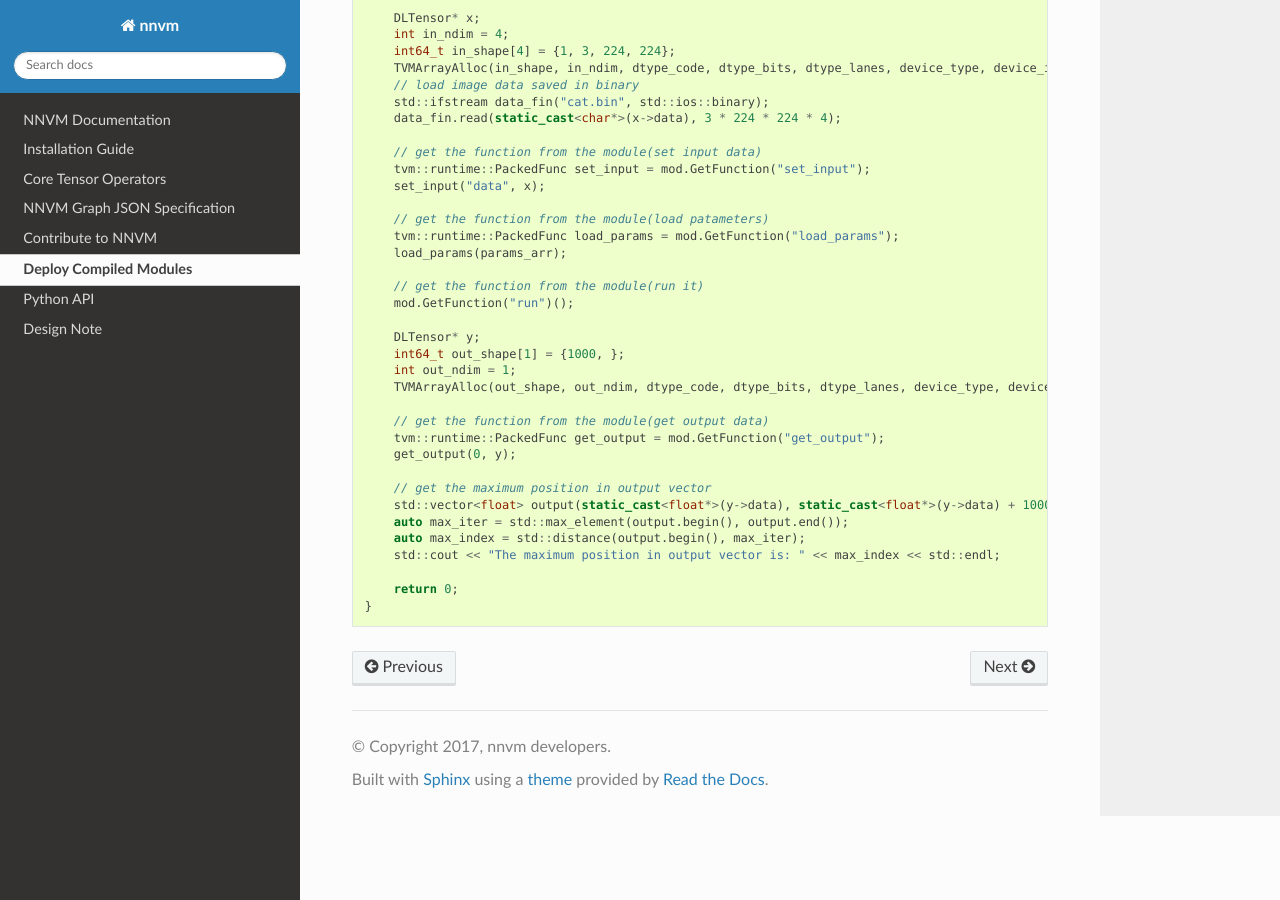
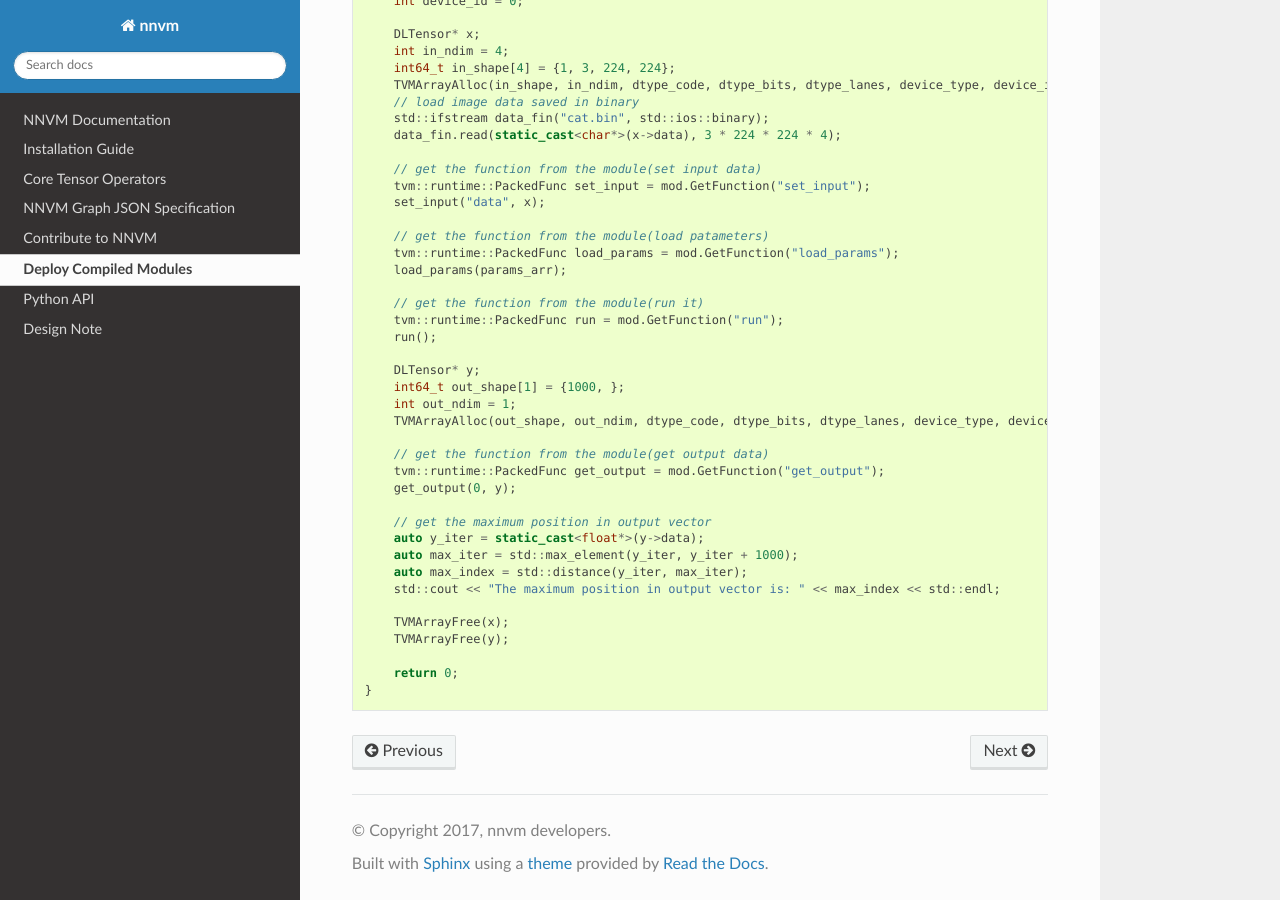
Before and after one commit to dmlc/nnvm, a Sphinx documentation site: the page built from docs/how_to/deploy.md, in a window 1280 px wide and 900 px high, scrolled down 1582 px. Built offline with Sphinx 7.4.7 and the Read the Docs theme 2.0.0, drawn with Linux system fonts in a browser that asks for light colours; pages that are not in the unit, such as notebooks, are missing from menus; the version number could not be read and is left out.

Commit message:
Update deploy.md
Add an example in c++.

```diff
--- a/docs/how_to/deploy.md
+++ b/docs/how_to/deploy.md
@@ -96,7 +97,8 @@ int main()
     load_params(params_arr);
 
     // get the function from the module(run it)
-    mod.GetFunction("run")();
+    tvm::runtime::PackedFunc run = mod.GetFunction("run");
+    run();
 
     DLTensor* y;
     int64_t out_shape[1] = {1000, };
@@ -108,10 +110,13 @@ int main()
     get_output(0, y);
 
     // get the maximum position in output vector
-    std::vector<float> output(static_cast<float*>(y->data), static_cast<float*>(y->data) + 1000);
-    auto max_iter = std::max_element(output.begin(), output.end());
-    auto max_index = std::distance(output.begin(), max_iter);
+    auto y_iter = static_cast<float*>(y->data);
+    auto max_iter = std::max_element(y_iter, y_iter + 1000);
+    auto max_index = std::distance(y_iter, max_iter);
     std::cout << "The maximum position in output vector is: " << max_index << std::endl;
+
+    TVMArrayFree(x);
+    TVMArrayFree(y);
 
     return 0;
 }
```
Also changed, not shown: other parts of docs/how_to/deploy.md (+1 -0 lines).
